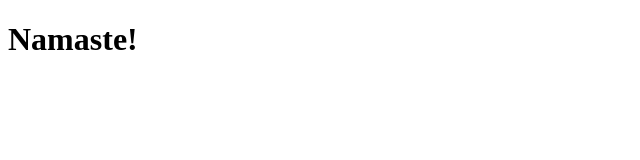
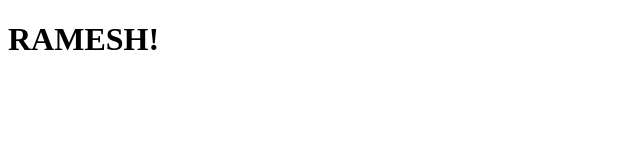
Before and after one commit to dhimalbivek1991/nepal1, a plain HTML site: page index.html in a window 1280 px wide. Shown: the whole page, without its empty margins (0-640 px from the left). Drawn offline with Linux system fonts and the light colour scheme.

Commit message:
Update index.html

```diff
--- a/index.html
+++ b/index.html
@@ -6,6 +6,6 @@
      <title>My Homepage</title>
    </head>
    <body>
-    <h1> Namaste! </h1>
+    <h1> RAMESH! </h1>
     </body>
    </html>
```
